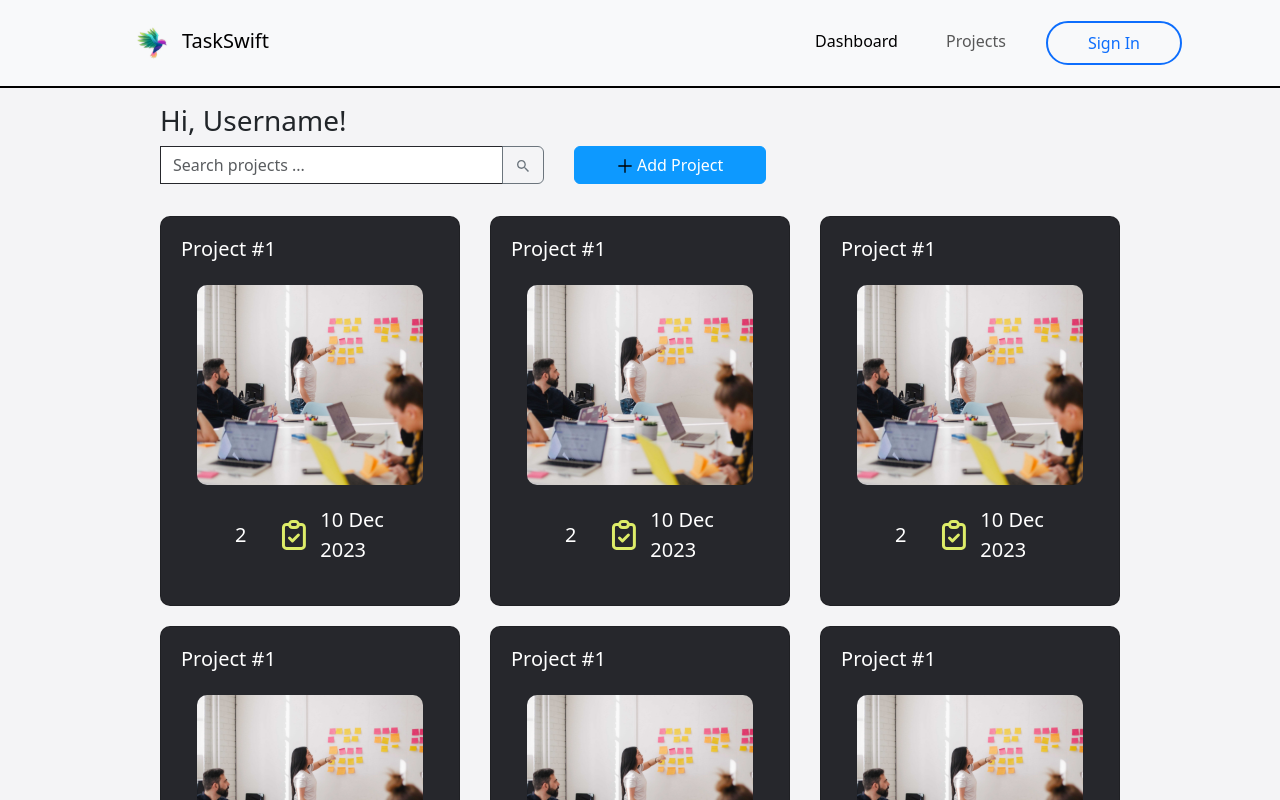
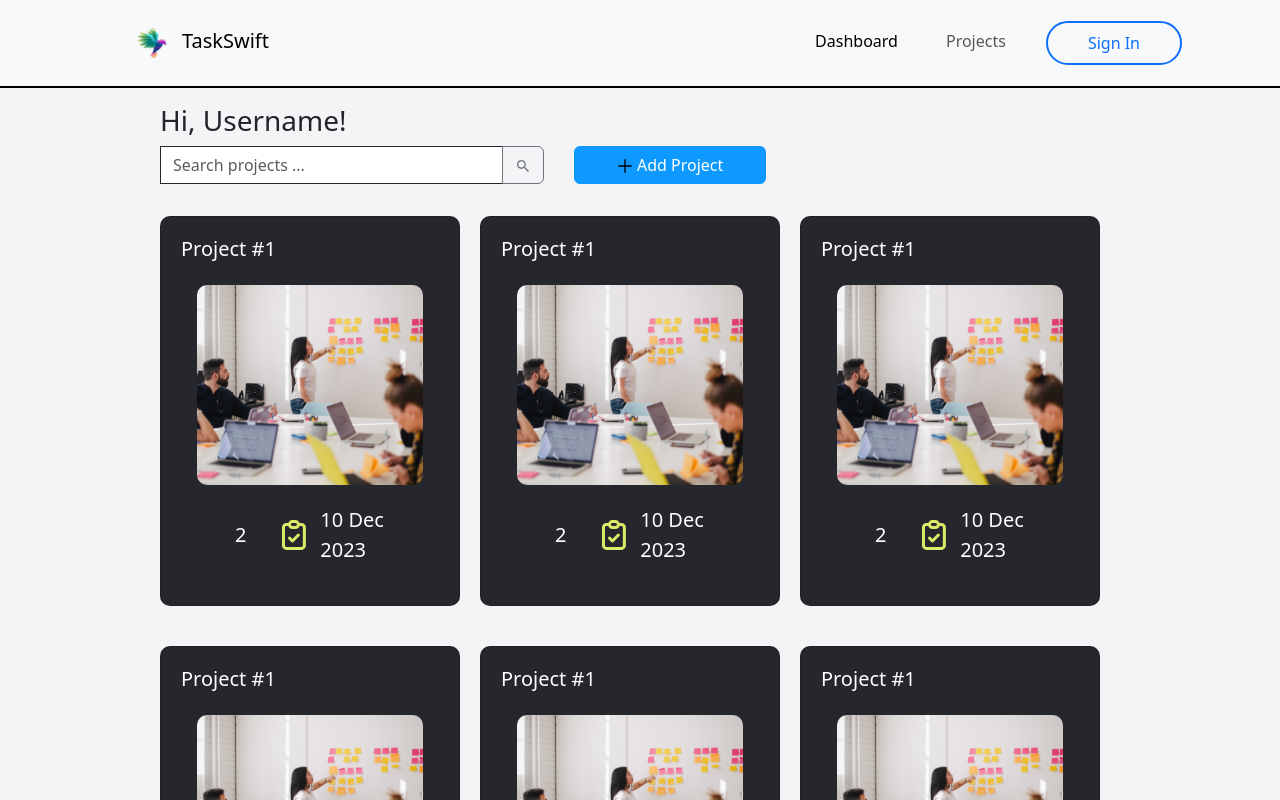
Before and after one commit to jonathanWongLS/TaskSwift, a React (Vite) app in the folder task-swift/: page /projects in a window 1280 px wide. Shown: the top 800 px of the page. Built offline with nearby package versions, Linux system fonts and the light colour scheme; some icons are missing.

Commit message:
Changed odd count of cards in one row from having space between to starting from left to right

```diff
--- a/task-swift/src/views/Projects/Projects.css
+++ b/task-swift/src/views/Projects/Projects.css
@@ -34,7 +34,7 @@
     padding: 1em 10em;
     display: flex;
     flex-wrap: wrap;
-    justify-content: space-between;
+    gap: 20px;
 }
 
 .project-card {
```
